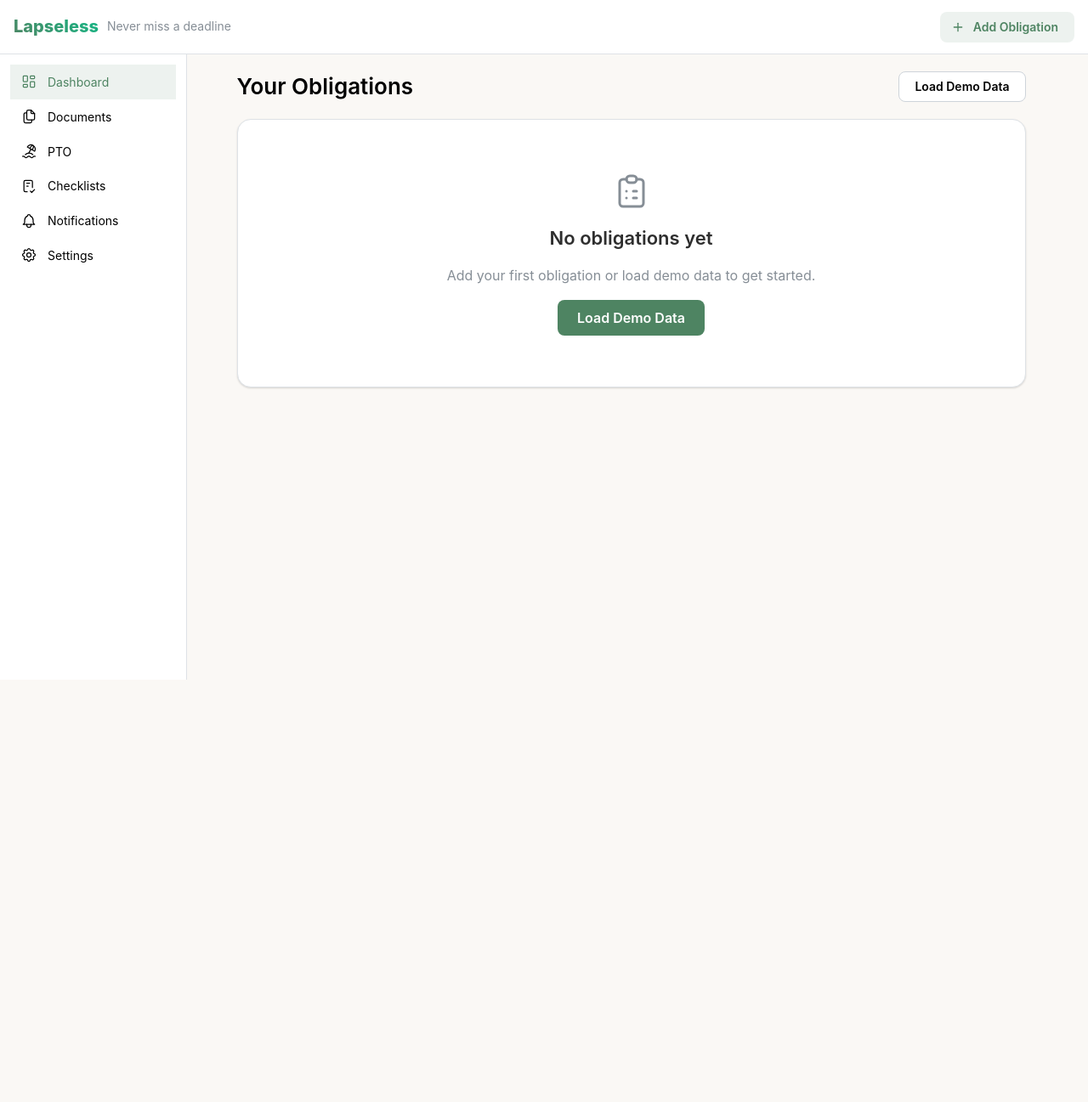
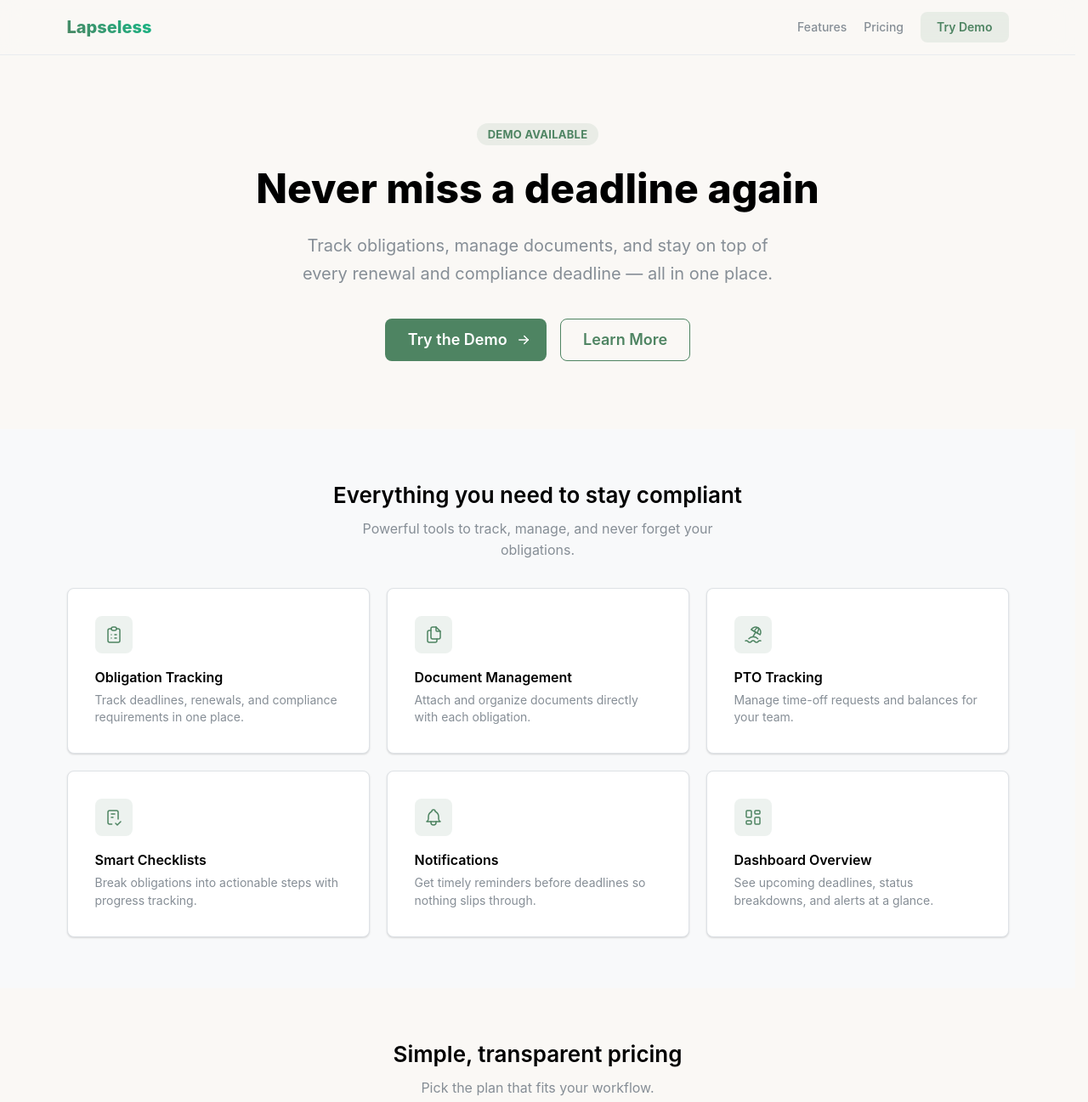
Before and after one commit to Ryan-Ardito/lapseless, a React (Vite) app: page / in a window 1280 px wide. Shown: the top 1297 px of the page at 85% size. Before the commit the page ends 800 px from the top, so only its background shows below. Built offline with nearby package versions, Linux system fonts and the light colour scheme.

Commit message:
landing page

```diff
--- a/package.json
+++ b/package.json
@@ -22,7 +22,8 @@
     "postcss-simple-vars": "^7.0.1",
     "react": "^19.2.0",
     "react-dom": "^19.2.0",
-    "react-hot-toast": "^2.6.0"
+    "react-hot-toast": "^2.6.0",
+    "react-router-dom": "^7.13.1"
   },
   "devDependencies": {
     "@eslint/js": "^9.39.1",
--- /dev/null
+++ b/src/components/Landing/LandingPage.tsx
@@ -0,0 +1,212 @@
+import { Link } from 'react-router-dom';
+import {
+  Container, Title, Text, Button, SimpleGrid, Paper, Group, Stack, Badge, List,
+  ThemeIcon, Box, Divider, Anchor,
+} from '@mantine/core';
+import {
+  IconClipboardList, IconFiles, IconBeach, IconChecklist, IconBell,
+  IconLayoutDashboard, IconCheck, IconArrowRight,
+} from '@tabler/icons-react';
+
+const FEATURES = [
+  { icon: IconClipboardList, title: 'Obligation Tracking', description: 'Track deadlines, renewals, and compliance requirements in one place.' },
+  { icon: IconFiles, title: 'Document Management', description: 'Attach and organize documents directly with each obligation.' },
+  { icon: IconBeach, title: 'PTO Tracking', description: 'Manage time-off requests and balances for your team.' },
+  { icon: IconChecklist, title: 'Smart Checklists', description: 'Break obligations into actionable steps with progress tracking.' },
+  { icon: IconBell, title: 'Notifications', description: 'Get timely reminders before deadlines so nothing slips through.' },
+  { icon: IconLayoutDashboard, title: 'Dashboard Overview', description: 'See upcoming deadlines, status breakdowns, and alerts at a glance.' },
+];
+
+const PRICING = [
+  {
+    name: 'Starter',
+    price: '$9',
+    period: '/month',
+    features: ['25 Tracked Obligations', 'Unlimited Email Reminders', '20 Message Credits', '1 User', '100 MB File Storage'],
+    cta: 'Get Started',
+    highlighted: false,
+  },
+  {
+    name: 'Basic',
+    price: '$29',
+    period: '/month',
+    features: ['200 Tracked Obligations', 'Unlimited Email Reminders', '75 Message Credits', '2 Users', '1 GB File Storage'],
+    cta: 'Get Started',
+    highlighted: false,
+  },
+  {
+    name: 'Professional',
+    price: '$49',
+    period: '/month',
+    features: ['500 Tracked Obligations', 'Unlimited Email Reminders', '150 Message Credits', '5 Users', '5 GB File Storage'],
+    cta: 'Start Free Trial',
+    highlighted: true,
+  },
+  {
+    name: 'Business',
+    price: '$99',
+    period: '/month',
+    features: ['1,500 Tracked Obligations', 'Unlimited Email Reminders', '400 Message Credits', '10 Users', '10 GB File Storage'],
+    cta: 'Contact Sales',
+    highlighted: false,
+  },
+];
+
+export function LandingPage() {
+  return (
+    <Box>
+      {/* Header */}
+      <Box
+        component="header"
+        style={{ position: 'sticky', top: 0, zIndex: 100, backdropFilter: 'blur(12px)', backgroundColor: 'rgba(250, 248, 245, 0.85)', borderBottom: '1px solid var(--mantine-color-gray-2)' }}
+      >
+        <Container size="lg">
+          <Group h={64} justify="space-between">
+            <Text size="xl" fw={800} variant="gradient" gradient={{ from: 'sage', to: 'teal', deg: 45 }}>
+              Lapseless
+            </Text>
+            <Group gap="lg">
+              <Anchor href="#features" c="dimmed" underline="never" size="sm" fw={500}>Features</Anchor>
+              <Anchor href="#pricing" c="dimmed" underline="never" size="sm" fw={500}>Pricing</Anchor>
+              <Button component={Link} to="/app" size="sm" variant="light">
+                Try Demo
+              </Button>
+            </Group>
+          </Group>
+        </Container>
+      </Box>
+
+      {/* Hero */}
+      <Container size="md" py={80}>
+        <Stack align="center" gap="lg" ta="center">
+          <Badge variant="light" size="lg">Demo Available</Badge>
+          <Title order={1} fz={{ base: 36, sm: 48 }} fw={800}>
+            Never miss a deadline again
+          </Title>
+          <Text size="xl" c="dimmed" maw={560}>
+            Track obligations, manage documents, and stay on top of every renewal
+            and compliance deadline — all in one place.
+          </Text>
+          <Group mt="md">
+            <Button component={Link} to="/app" size="lg" rightSection={<IconArrowRight size={18} />}>
+              Try the Demo
+            </Button>
+            <Button component="a" href="#features" size="lg" variant="outline">
+              Learn More
+            </Button>
+          </Group>
+        </Stack>
+      </Container>
+
+      {/* Features */}
+      <Box id="features" py={60} style={{ backgroundColor: 'var(--mantine-color-gray-0)' }}>
+        <Container size="lg">
+          <Stack align="center" gap="xs" mb="xl" ta="center">
+            <Title order={2}>Everything you need to stay compliant</Title>
+            <Text c="dimmed" maw={480}>
+              Powerful tools to track, manage, and never forget your obligations.
+            </Text>
+          </Stack>
+          <SimpleGrid cols={{ base: 1, sm: 2, md: 3 }} spacing="lg">
+            {FEATURES.map((f) => (
+              <Paper key={f.title} className="hover-lift" p="xl" withBorder>
+                <ThemeIcon size={44} radius="md" variant="light" mb="md">
+                  <f.icon size={24} stroke={1.5} />
+                </ThemeIcon>
+                <Text fw={600} mb={4}>{f.title}</Text>
+                <Text size="sm" c="dimmed">{f.description}</Text>
+              </Paper>
+            ))}
+          </SimpleGrid>
+        </Container>
+      </Box>
+
+      {/* Pricing */}
+      <Box id="pricing" py={60}>
+        <Container size="lg">
+          <Stack align="center" gap="xs" mb="xl" ta="center">
+            <Title order={2}>Simple, transparent pricing</Title>
+            <Text c="dimmed">Pick the plan that fits your workflow.</Text>
+          </Stack>
+          <SimpleGrid cols={{ base: 1, sm: 2, md: 4 }} spacing="lg">
+            {PRICING.map((tier) => (
+              <Paper
+                key={tier.name}
+                p="xl"
+                withBorder
+                style={tier.highlighted ? { borderColor: 'var(--mantine-color-sage-5)', borderWidth: 2 } : undefined}
+              >
+                <Stack gap="sm">
+                  <Group gap="xs">
+                    <Text fw={700} size="lg">{tier.name}</Text>
+                    {tier.highlighted && <Badge variant="filled" size="sm">Popular</Badge>}
+                  </Group>
+                  <Group align="baseline" gap={4}>
+                    <Text fz={36} fw={800}>{tier.price}</Text>
+                    <Text size="sm" c="dimmed">{tier.period}</Text>
+                  </Group>
+                  <Divider />
+                  <List
+                    spacing="xs"
+                    size="sm"
+                    icon={
+                      <ThemeIcon size={20} radius="xl" variant="light">
+                        <IconCheck size={12} />
+                      </ThemeIcon>
+                    }
+                  >
+                    {tier.features.map((feat) => (
+                      <List.Item key={feat}>{feat}</List.Item>
+                    ))}
+                  </List>
+                  <Button
+                    component={Link}
+                    to="/app"
+                    variant={tier.highlighted ? 'filled' : 'outline'}
+                    fullWidth
+                    mt="sm"
+                  >
+                    {tier.cta}
+                  </Button>
+                </Stack>
+              </Paper>
+            ))}
+          </SimpleGrid>
+          <Text ta="center" size="xs" c="dimmed" mt="lg">
+            This is a demo application. No real payments are processed.
+          </Text>
+        </Container>
+      </Box>
+
+      {/* Bottom CTA */}
+      <Box py={60} style={{ backgroundColor: 'var(--mantine-color-sage-0)' }}>
+        <Container size="sm">
+          <Stack align="center" gap="md" ta="center">
+            <Title order={2}>Ready to take control?</Title>
+            <Text c="dimmed">
+              See how Lapseless keeps every obligation on track.
+            </Text>
+            <Button component={Link} to="/app" size="lg" rightSection={<IconArrowRight size={18} />}>
+              Try the Demo
+            </Button>
+          </Stack>
+        </Container>
+      </Box>
+
+      {/* Footer */}
+      <Box py="xl" style={{ borderTop: '1px solid var(--mantine-color-gray-2)' }}>
+        <Container size="lg">
+          <Group justify="space-between">
+            <Group gap="xs">
+              <Text fw={800} variant="gradient" gradient={{ from: 'sage', to: 'teal', deg: 45 }}>
+                Lapseless
+              </Text>
+              <Badge variant="light" size="sm" color="gray">Demo Application</Badge>
+            </Group>
+            <Text size="xs" c="dimmed">&copy; {new Date().getFullYear()} Lapseless. All rights reserved.</Text>
+          </Group>
+        </Container>
+      </Box>
+    </Box>
+  );
+}
--- a/src/components/Layout/Layout.tsx
+++ b/src/components/Layout/Layout.tsx
@@ -1,5 +1,6 @@
 import type { ReactNode } from 'react';
-import { AppShell, Group, Button, Text, Container, NavLink, Burger, Badge } from '@mantine/core';
+import { Link } from 'react-router-dom';
+import { AppShell, Group, Button, Text, Container, NavLink, Burger, Badge, Anchor } from '@mantine/core';
 import { useDisclosure } from '@mantine/hooks';
 import { IconPlus } from '@tabler/icons-react';
 import { NAV_ITEMS } from '../../constants/theme';
@@ -27,6 +28,7 @@ export function Layout({ activeTab, onTabChange, unreadCount, onAddClick, childr
         <Group h="100%" justify="space-between" px="md">
           <Group gap="xs">
             <Burger opened={opened} onClick={toggle} hiddenFrom="sm" size="sm" />
+            <Anchor component={Link} to="/" underline="never" px={4} py={2}>
               <Text
                 size="xl"
                 fw={800}
@@ -35,6 +37,7 @@ export function Layout({ activeTab, onTabChange, unreadCount, onAddClick, childr
               >
                 Lapseless
               </Text>
+            </Anchor>
             <Text size="sm" c="dimmed" visibleFrom="sm">
               Never miss a deadline
             </Text>
--- a/src/index.css
+++ b/src/index.css
@@ -1,6 +1,7 @@
 html {
   scrollbar-gutter: stable;
   overflow-x: hidden;
+  scroll-behavior: smooth;
 }
 
 body {
--- a/src/main.tsx
+++ b/src/main.tsx
@@ -1,10 +1,12 @@
 import { StrictMode } from 'react'
 import { createRoot } from 'react-dom/client'
+import { BrowserRouter, Routes, Route } from 'react-router-dom'
 import { MantineProvider, createTheme } from '@mantine/core'
 import '@mantine/core/styles.css'
 import '@mantine/dropzone/styles.css'
 import './index.css'
 import App from './App.tsx'
+import { LandingPage } from './components/Landing/LandingPage.tsx'
 
 const theme = createTheme({
   primaryColor: 'sage',
@@ -28,7 +30,12 @@ const theme = createTheme({
 createRoot(document.getElementById('root')!).render(
   <StrictMode>
     <MantineProvider theme={theme} defaultColorScheme="light">
-      <App />
+      <BrowserRouter>
+        <Routes>
+          <Route path="/" element={<LandingPage />} />
+          <Route path="/app" element={<App />} />
+        </Routes>
+      </BrowserRouter>
     </MantineProvider>
   </StrictMode>,
 )
```
Also changed, not shown: 1 other file (tests, documents, lock files or other folders). Lines whose indentation alone changed are shown as unchanged.
